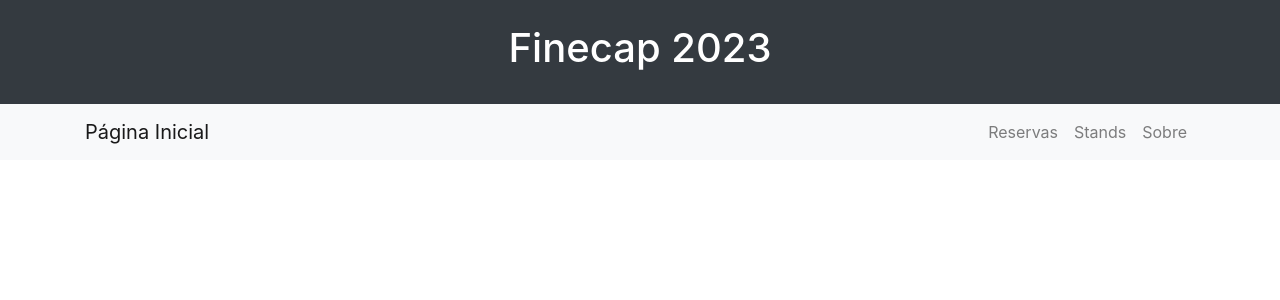
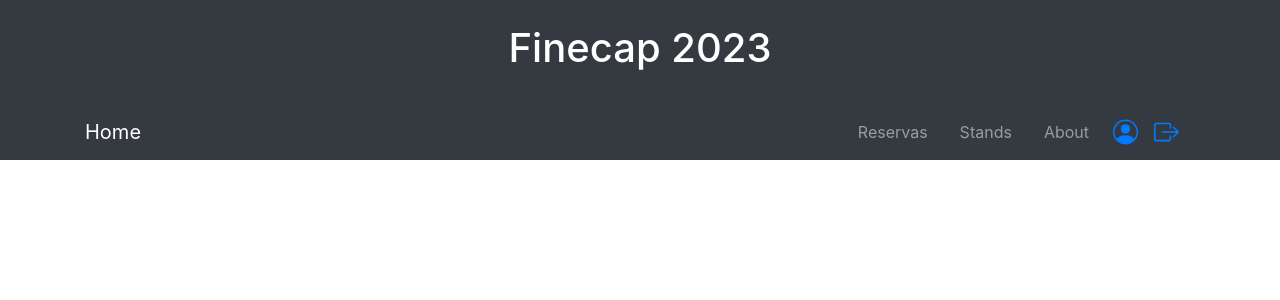
Before and after one commit to MariaAless/ProjetoFinecap, a Django app: template templates/base.html in a window 1280 px wide. Shown: the top 300 px of the page. Run offline with Django 4.2, Linux system fonts and the light colour scheme; the template is opened without the code that fills it, so the values that code supplies are empty; some libraries are stand-ins or nearby versions.

Commit message:
atualizando

```diff
--- a/main/settings.py
+++ b/main/settings.py
@@ -9,8 +9,8 @@ https://docs.djangoproject.com/en/4.2/topics/settings/
 For the full list of settings and their values, see
 https://docs.djangoproject.com/en/4.2/ref/settings/
 """
-
-from pathlib import Path,os
+import os
+from pathlib import Path
 
 # Build paths inside the project like this: BASE_DIR / 'subdir'.
 BASE_DIR = Path(__file__).resolve().parent.parent
--- a/main/urls.py
+++ b/main/urls.py
@@ -20,8 +20,8 @@ from django.urls import path, include
 
 
 urlpatterns = [
-    path('admin/', admin.site.urls),
-    path("accounts/", include("allauth.urls")),
+    path('admin/',admin.site.urls),
+    path("accounts/",include("allauth.urls")),
     path('',include('finecap.urls')),
     path('',include('stand.urls')),
     #para funções
--- a/templates/base.html
+++ b/templates/base.html
@@ -17,29 +17,65 @@
     <header class="bg-dark text-white text-center py-4">
         <h1>Finecap 2023</h1>
     </header>
-    <nav class="navbar navbar-expand-lg navbar-light bg-light">
+    <nav class="navbar navbar-expand-lg navbar-dark bg-dark">
         <div class="container">
-            <a class="navbar-brand" href=" {% url 'index'%}">Página Inicial</a>
+            <a class="navbar-brand" href=" {% url 'index'%}">Home</a>
             <button class="navbar-toggler" type="button" data-bs-toggle="collapse" data-bs-target="#navbarNav"
                 aria-controls="navbarNav" aria-expanded="false" aria-label="Toggle navigation">
                 <span class="navbar-toggler-icon"></span>
             </button>
+
+
             <div class="collapse navbar-collapse" id="navbarNav">
                 <ul class="navbar-nav ml-auto">
 
-                    <li class="nav-item">
+                    <li  class="nav-item mr-3">
                         <a class="nav-link" href="{% url 'listar'%}">Reservas</a>
                     </li>
 
-                    <li class="nav-item">
+                    <li  class="nav-item mr-3">
                         <a class="nav-link" href="{% url 'stand:listarStand'%}">Stands</a>
                     </li>
 
-                    <li class="nav-item">
-                        <a class="nav-link" href="#">Sobre</a>
+                    <li  class="nav-item mr-3">
+                        <a class="nav-link" href="#">About</a>
                     </li>
+
+
+                    <li  class="nav-item mr-3">
+                        <td>
+                        <a href="accounts/login"><i class="bi bi-person-circle"> </i>
+                            <svg xmlns="http://www.w3.org/2000/svg" width="25" height="40" fill="currentColor" class="bi bi-person-circle" viewBox="0 0 16 16">
+                                <path d="M11 6a3 3 0 1 1-6 0 3 3 0 0 1 6 0z"/>
+                                <path fill-rule="evenodd" d="M0 8a8 8 0 1 1 16 0A8 8 0 0 1 0 8zm8-7a7 7 0 0 0-5.468 11.37C3.242 11.226 4.805 10 8 10s4.757 1.225 5.468 2.37A7 7 0 0 0 8 1z"/>
+                              </svg>
+                        <td/>
+
+
+                       </a>
+                    </li>
+
+
+
+                    <li  class="nav-item mr-3">
+                        <td>
+                        <a href="accounts/logout"><i class="bi bi-box-arrow-right"></i>
+                            <svg xmlns="http://www.w3.org/2000/svg" width="25" height="40" fill="currentColor" class="bi bi-box-arrow-right" viewBox="0 0 16 16">
+                                <path fill-rule="evenodd" d="M10 12.5a.5.5 0 0 1-.5.5h-8a.5.5 0 0 1-.5-.5v-9a.5.5 0 0 1 .5-.5h8a.5.5 0 0 1 .5.5v2a.5.5 0 0 0 1 0v-2A1.5 1.5 0 0 0 9.5 2h-8A1.5 1.5 0 0 0 0 3.5v9A1.5 1.5 0 0 0 1.5 14h8a1.5 1.5 0 0 0 1.5-1.5v-2a.5.5 0 0 0-1 0v2z"/>
+                                <path fill-rule="evenodd" d="M15.854 8.354a.5.5 0 0 0 0-.708l-3-3a.5.5 0 0 0-.708.708L14.293 7.5H5.5a.5.5 0 0 0 0 1h8.793l-2.147 2.146a.5.5 0 0 0 .708.708l3-3z"/>
+                            </svg>
+                        <td/>
+
+
+                        </i></a>
+                    </li>
+
                 </ul>
+
+
             </div>
+
+
         </div>
     </nav>
 
```
Also changed, not shown: templates/account/login.html (+41 -45 lines).
